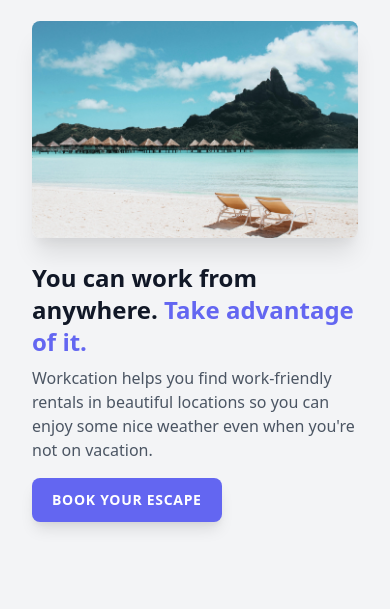
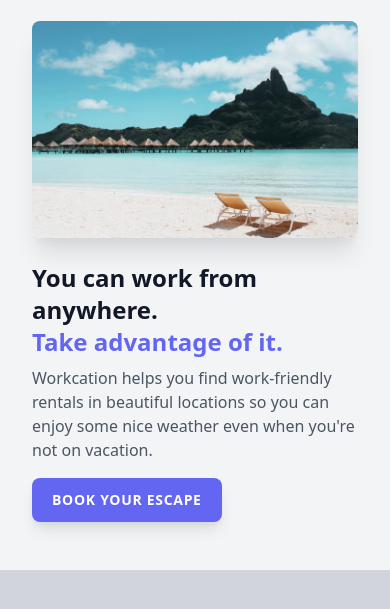
Before and after one commit to dai-gi/Tailwind-CSS, a website built with Vite: page index.html in a window 390 px wide. Shown: the part 91-700 px from the top of the page. Built offline with nearby package versions, Linux system fonts and the light colour scheme; files whose address does not match are found by name.

Commit message:
03 responsive design

```diff
--- a/index.html
+++ b/index.html
@@ -1,21 +1,34 @@
 <!DOCTYPE html>
 <html lang="ja">
+
 <head>
   <meta charset="UTF-8">
   <meta name="viewport" content="width=device-width, initial-scale=1.0">
   <title>Document</title>
   <link href="/css/tailwind.css" rel="stylesheet">
 </head>
-<body class="bg-gray-100">
-  <div class="px-8 py-12">
-    <h1 class="h-10 text-3xl font-bold text-gray-900">Tailwind<span class="text-indigo-600">CSS</span></h1>
-    <img class="mt-6 rounded-lg shadow-xl" src="img/Images/sample.jpg" alt="">
-    <h1 class="mt-6 text-2xl font-bold text-gray-900">You can work from anywhere. <span class="text-indigo-500">Take advantage of it.</span></h1>
-    <p class="mt-2 text-gray-600">Workcation helps you find work-friendly rentals in beautiful locations so you can enjoy some
-      nice weather even when you're not on vacation.</p>
-      <div class="mt-4">
-        <a href="#" class="inline-block px-5 py-3 rounded-lg shadow-lg bg-indigo-500 text-white uppercase tracking-wider font-semibold text-sm">Book your escape</a>
+
+<body class="bg-gray-300">
+  <div class="bg-gray-100 grid lg:grid-cols-2 2xl:grid-cols-5">
+    <div class="px-8 py-12 max-w-md mx-auto sm:max-w-xl lg:px-12 lg:py-24 lg:max-w-full xl:mr-0 2xl:col-span-2">
+      <div class="xl:max-w-xl">
+        <h1 class="h-10 text-3xl font-bold text-gray-900">Tailwind<span class="text-indigo-600">CSS</span></h1>
+        <img class="mt-6 rounded-lg shadow-xl sm:mt-8 sm:h-64 sm:w-full sm:object-cover　object-conter lg:hidden" src="img/sample.jpg" alt="">
+        <h1 class="mt-6 text-2xl font-bold text-gray-900 sm:mt-8 sm:text-4xl lg:text-3xl xl:text-4xl">You can work from anywhere.
+          <br class="lg:inline" />
+          <span class="text-indigo-500">Take advantage of it.</span>
+        </h1>
+        <p class="mt-2 text-gray-600 sm:mt-4 sm:text-xl">Workcation helps you find work-friendly rentals in beautiful locations so you can enjoy some
+          nice weather even when you're not on vacation.</p>
+        <div class="mt-4 sm:mt-6">
+          <a href="#" class="inline-block px-5 py-3 rounded-lg shadow-lg bg-indigo-500 text-white uppercase tracking-wider font-semibold text-sm sm:text-base">Book your escape</a>
+        </div>
       </div>
+    </div>
+    <div class="hidden relative lg:block 2xl:col-span-3">
+      <img class="absolute inset-0 w-full h-full object-cover object-center" src="img/sample.jpg" alt="">
+    </div>
   </div>
 </body>
+
 </html>
```
